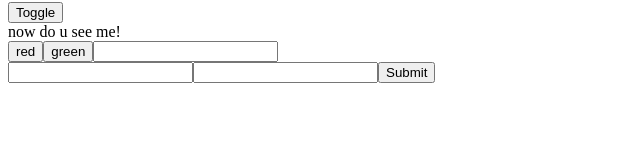
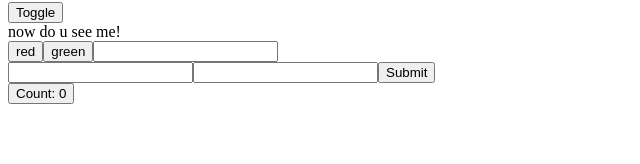
Before and after one commit to abhijithpr08/state-event-handling, a React (Vite) app: page / in a window 1280 px wide. Shown: the part 136-300 px from the top of the page, without its empty margins (0-640 px from the left). Built offline with nearby package versions, Linux system fonts and the light colour scheme.

Commit message:
Increment using previous state

```diff
--- a/src/App.jsx
+++ b/src/App.jsx
@@ -5,6 +5,7 @@ import ToggleDiv from './componets/ToggleDiv'
 import List from './componets/List'
 import LoginForm from './componets/LoginForm'
 import MultiInputForm from './componets/MultiInputForm'
+import PrevCounter from './componets/PrevCounter'
 
 const App = () => {
   const colors = ["red", "green"]
@@ -16,6 +17,7 @@ const App = () => {
       <List items={colors}/>
       <LoginForm />
       <MultiInputForm/>
+      <PrevCounter/>
     </div>
   )
 }
--- /dev/null
+++ b/src/componets/PrevCounter.jsx
@@ -0,0 +1,15 @@
+import React, { useState } from 'react'
+
+function PrevCounter() {
+
+    const [count, setCount]=useState(0);
+    return (
+        <div>
+            <button onClick={() => setCount(prev => prev + 1)}>
+                Count: {count}
+            </button>
+        </div>
+    )
+}
+
+export default PrevCounter
```
